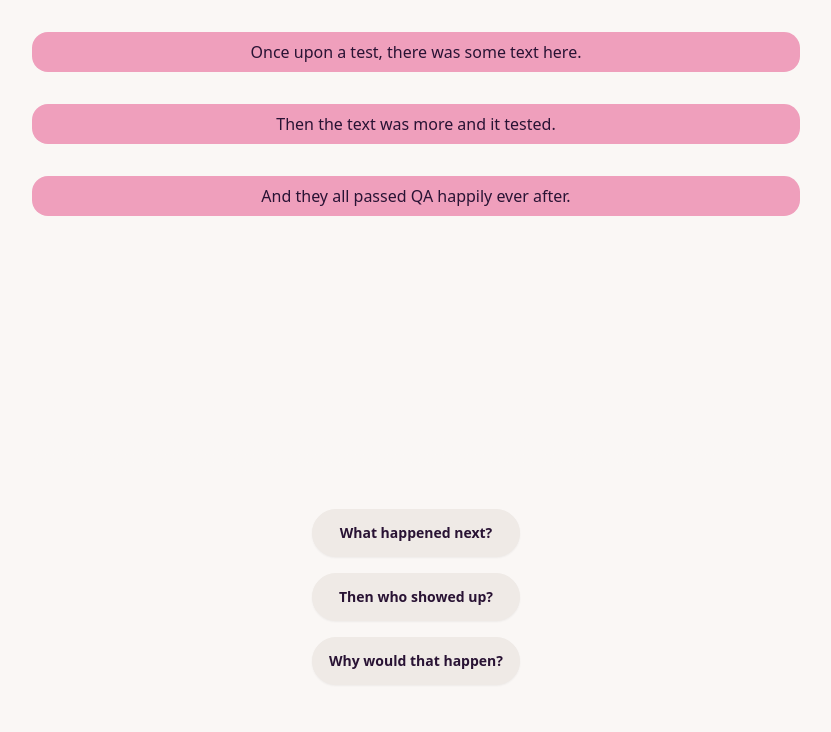
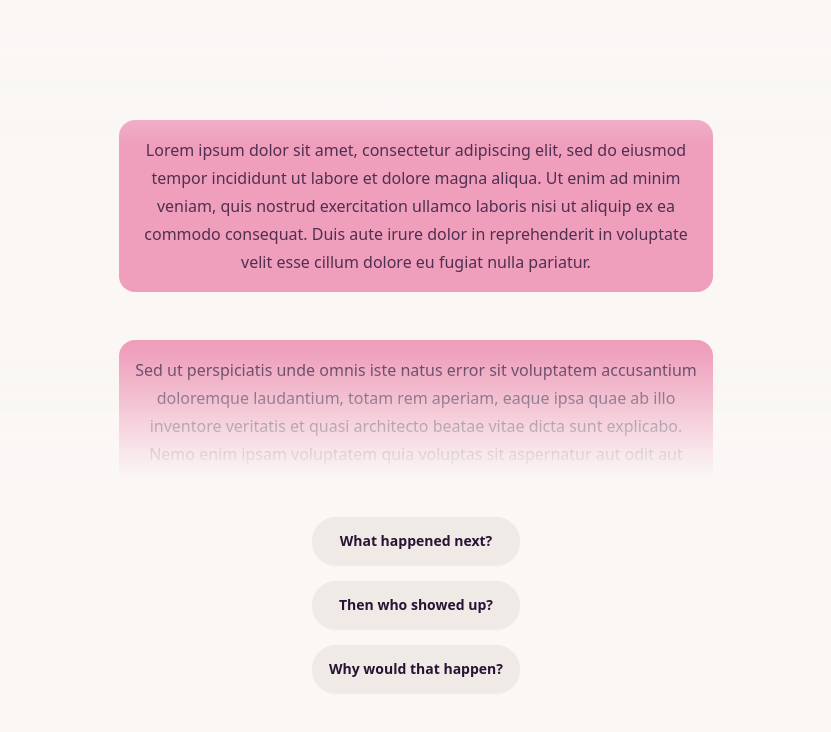
Before and after one commit to sean-c-johnston/story-app-og, a SvelteKit app: page / in a window 1280 px wide. Shown: the top 732 px of the page, without its empty margins (224-1055 px from the left). Built offline with nearby package versions, Linux system fonts and the light colour scheme.

Commit message:
Styling tweaks

```diff
--- a/src/routes/+page.server.ts
+++ b/src/routes/+page.server.ts
@@ -3,11 +3,11 @@ import type { Actions, PageServerLoad } from './$types';
 const chapters = [
 	{
 		id: "ulid1",
-		text: "Once upon a test, there was some text here."
+		text: "Lorem ipsum dolor sit amet, consectetur adipiscing elit, sed do eiusmod tempor incididunt ut labore et dolore magna aliqua. Ut enim ad minim veniam, quis nostrud exercitation ullamco laboris nisi ut aliquip ex ea commodo consequat. Duis aute irure dolor in reprehenderit in voluptate velit esse cillum dolore eu fugiat nulla pariatur."
 	},
 	{
 		id: "ulid2",
-		text: "Then the text was more and it tested."
+		text: "Sed ut perspiciatis unde omnis iste natus error sit voluptatem accusantium doloremque laudantium, totam rem aperiam, eaque ipsa quae ab illo inventore veritatis et quasi architecto beatae vitae dicta sunt explicabo. Nemo enim ipsam voluptatem quia voluptas sit aspernatur aut odit aut fugit, sed quia consequuntur magni dolores eos qui ratione voluptatem sequi nesciunt."
 	},
 	{
 		id: "ulid3",
--- a/src/routes/+page.svelte
+++ b/src/routes/+page.svelte
@@ -8,21 +8,20 @@
 
 <div class="container mx-auto w-dvw h-dvh">
 	<div class="flex flex-col h-full py-4 items-center">
-		<div class="relative h-3/5 w-3/5">
-			<div class="flex flex-col w-full h-full overflow-scroll">
+		<div class="relative h-3/5 w-5/6">
+			<div class="flex flex-col items-center w-full h-full overflow-scroll py-20">
 				{#each data.chapters as chapter}
-					<div class="card bg-secondary p-2 my-4 w-full text-center">
+					<div class="card bg-secondary p-4 my-6 text-center prose">
 						<p>{chapter.text}</p>
 					</div>
 				{/each}
 			</div>
+			<div class="bg-gradient-to-b from-base-100 to-transparent absolute top-0 w-full py-16 click-through"></div>
 			<div class="bg-gradient-to-t from-base-100 to-transparent absolute bottom-0 w-full py-16 click-through"></div>
 		</div>
 
-		<br />
-
 		<form action="?/add" method="post" use:enhance>
-			<div class="flex flex-col">
+			<div class="flex flex-col mt-8">
 				{#each data.questions as question, i}
 					<button class="btn my-2" type="submit" value={i}>{question}</button>
 				{/each}
```
